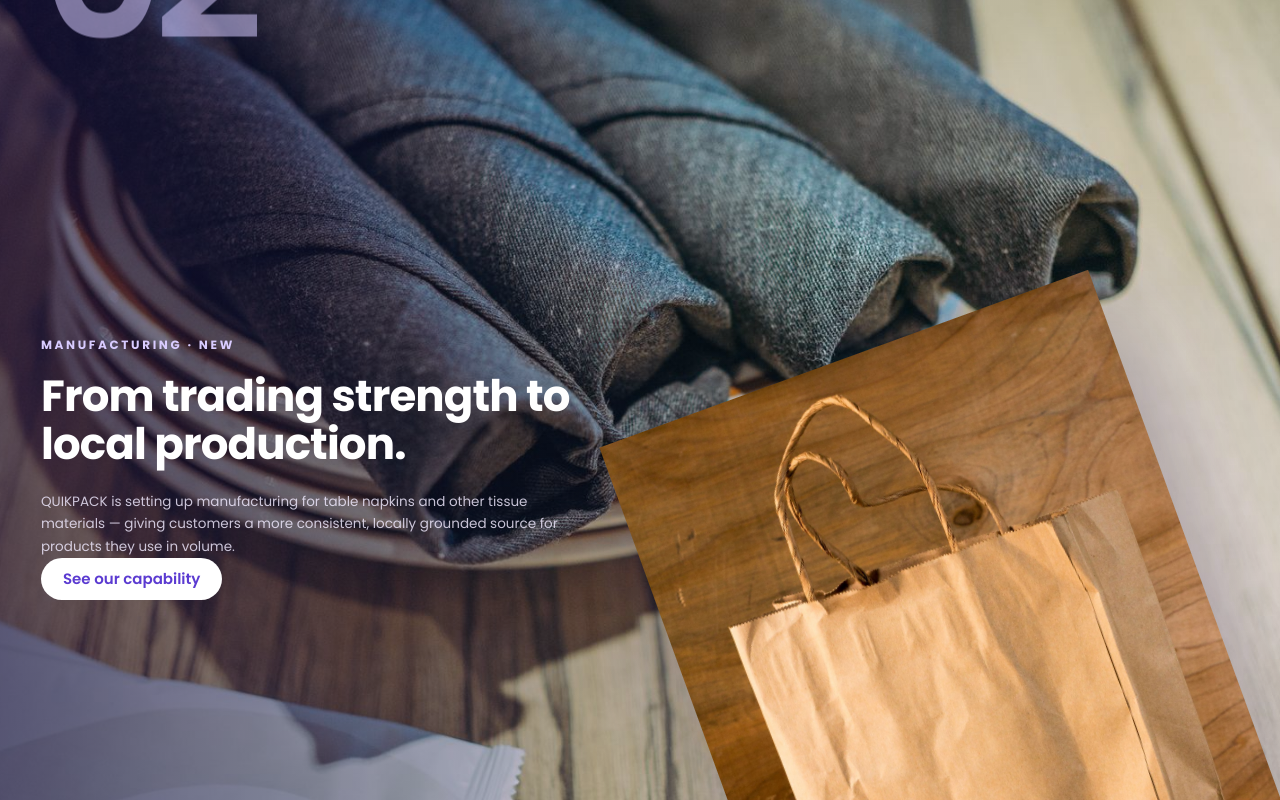
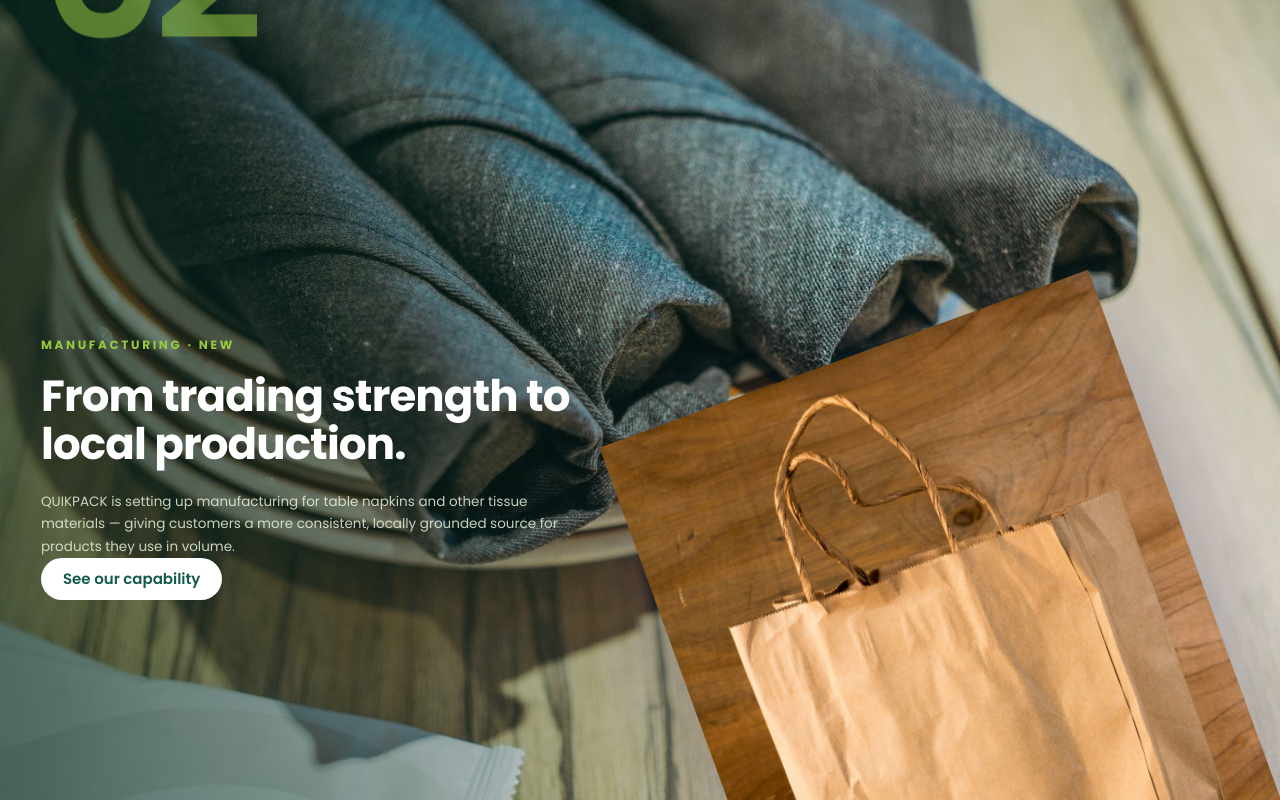
Before and after one commit to legendarylaure-byte/quikpack-tally, a Next.js app: page / in a window 1280 px wide. Shown: the part 1688-2488 px from the top of the page. Built offline with nearby package versions, Linux system fonts and the light colour scheme; no server answers.

Commit message:
Rework login layout and apply QUIKPACK brand palette

```diff
--- a/src/app/admin/users/page.tsx
+++ b/src/app/admin/users/page.tsx
@@ -345,7 +345,7 @@ function UserManagement() {
                             },
                           })
                         }
-                        className="size-4 accent-[#7dbd17]"
+                        className="size-4 accent-brand"
                       />
                       {feature.label}
                     </label>
--- a/src/app/globals.css
+++ b/src/app/globals.css
@@ -2,9 +2,9 @@
 @import "tailwindcss";
 
 @theme inline {
-  --color-brand: #7dbd17;
-  --color-accent: #68c924;
-  --color-navy: #2f1d58;
+  --color-brand: #145a4a;
+  --color-accent: #97c93e;
+  --color-navy: #145a4a;
   --color-info: #011bca;
   --color-warning: #ffd215;
   --color-error: #f74028;
@@ -15,12 +15,12 @@
 
 :root {
   --background: #f5f5f5;
-  --foreground: #2f1d58;
+  --foreground: #145a4a;
 }
 
 @media (prefers-color-scheme: dark) {
   :root {
-    --background: #2f1d58;
+    --background: #145a4a;
     --foreground: #ffffff;
   }
 }
@@ -33,74 +33,171 @@ body {
 
 .glass-panel {
   background: rgba(255, 255, 255, 0.8);
-  border: 1px solid rgba(125, 189, 23, 0.18);
-  box-shadow: 0 20px 50px rgba(47, 29, 88, 0.12);
+  border: 1px solid rgba(151, 201, 62, 0.18);
+  box-shadow: 0 20px 50px rgba(14, 63, 51, 0.12);
   backdrop-filter: blur(12px);
 }
 
 @media (prefers-color-scheme: dark) {
   .glass-panel {
     background: rgba(255, 255, 255, 0.08);
-    border-color: rgba(125, 189, 23, 0.3);
+    border-color: rgba(151, 201, 62, 0.3);
   }
 }
 
 .auth-shell {
+  display: grid;
+  min-height: 100vh;
+  grid-template-columns: minmax(0, 1.05fr) minmax(420px, 0.95fr);
+  background: #f6faf0;
+}
+
+.auth-shell__story {
+  display: flex;
+  min-width: 0;
+  flex-direction: column;
+  background: #145a4a;
+  color: #fff;
+}
+
+.auth-shell__media {
   position: relative;
-  isolation: isolate;
+  flex: 1 1 auto;
+  min-height: 42vh;
   overflow: hidden;
-  background: #2f1d58;
+  background: #145a4a url("/assets/marketing/login-background.jpg") center / cover no-repeat;
+}
+
+.auth-shell__media::after {
+  position: absolute;
+  inset: 0;
+  background: linear-gradient(180deg, rgba(8, 44, 35, 0.08), rgba(20, 90, 74, 0.5));
+  content: "";
+  pointer-events: none;
 }
 
 .auth-shell__video {
   position: absolute;
-  z-index: 0;
   inset: 0;
   width: 100%;
   height: 100%;
   object-fit: cover;
 }
 
-.auth-shell::after {
-  position: absolute;
+.auth-shell__story-content {
+  position: relative;
   z-index: 1;
-  inset: 0;
-  background: linear-gradient(120deg, rgba(47, 29, 88, 0.72), rgba(91, 59, 209, 0.42));
-  content: "";
-  pointer-events: none;
+  padding: clamp(28px, 4vw, 56px);
+  background: linear-gradient(135deg, #145a4a, #0f473b);
+}
+
+.auth-shell__eyebrow {
+  color: #97c93e;
+  font-size: 12px;
+  font-weight: 700;
+  letter-spacing: 0.2em;
+  text-transform: uppercase;
+}
+
+.auth-shell__story-content h2 {
+  margin-top: 14px;
+  max-width: 520px;
+  font-size: clamp(28px, 3vw, 46px);
+  font-weight: 800;
+  line-height: 1.1;
+  letter-spacing: -0.02em;
+}
+
+.auth-shell__story-content > p:not(.auth-shell__eyebrow) {
+  max-width: 520px;
+  margin-top: 16px;
+  color: rgba(238, 248, 226, 0.8);
+  font-size: 15px;
+  line-height: 1.6;
+}
+
+.auth-shell__chips {
+  display: flex;
+  flex-wrap: wrap;
+  gap: 8px;
+  margin-top: 24px;
+}
+
+.auth-shell__chips span {
+  border: 1px solid rgba(151, 201, 62, 0.5);
+  border-radius: 999px;
+  padding: 6px 12px;
+  color: rgba(238, 248, 226, 0.9);
+  font-size: 12px;
+  font-weight: 600;
+}
+
+.auth-shell__cta {
+  display: inline-flex;
+  align-items: center;
+  gap: 8px;
+  margin-top: 26px;
+  border-radius: 999px;
+  background: #97c93e;
+  padding: 12px 20px;
+  color: #145a4a;
+  font-size: 14px;
+  font-weight: 700;
+  transition: transform 0.25s ease, box-shadow 0.25s ease;
+}
+
+.auth-shell__cta:hover {
+  transform: translateY(-2px);
+  box-shadow: 0 12px 26px rgba(151, 201, 62, 0.28);
+}
+
+.auth-shell__form-side {
+  display: grid;
+  min-width: 0;
+  place-items: center;
+  padding: clamp(32px, 5vw, 72px);
 }
 
 .auth-shell__content {
   position: relative;
-  z-index: 2;
+  z-index: 1;
 }
 
 .auth-shell__brand img {
   width: 136px;
   height: 52px;
   object-fit: contain;
-  filter: drop-shadow(0 2px 8px rgba(0, 0, 0, 0.25));
 }
 
 .auth-shell .glass-panel {
-  background: rgba(255, 255, 255, 0.9);
-  border-color: rgba(255, 255, 255, 0.7);
-  box-shadow: 0 30px 80px rgba(21, 8, 59, 0.3);
+  background: rgba(255, 255, 255, 0.92);
+  border-color: rgba(20, 90, 74, 0.14);
+  box-shadow: 0 30px 80px rgba(8, 44, 35, 0.16);
   backdrop-filter: blur(18px);
+}
+
+@media (max-width: 900px) {
+  .auth-shell {
+    grid-template-columns: 1fr;
+  }
+
+  .auth-shell__media {
+    min-height: 34vh;
+  }
+
+  .auth-shell__form-side {
+    padding: 36px 20px 56px;
+  }
 }
 
 @media (prefers-reduced-motion: reduce) {
   .auth-shell__video {
     display: none;
   }
-
-  .auth-shell {
-    background: #2f1d58 url("/assets/marketing/login-background.jpg") center / cover no-repeat;
-  }
 }
 
 .brand-gradient {
-  background: linear-gradient(135deg, #7dbd17 0%, #68c924 100%);
+  background: linear-gradient(135deg, #145a4a 0%, #0f473b 100%);
 }
 
 @media print {
@@ -109,7 +206,7 @@ body {
   }
   body {
     background: #ffffff;
-    color: #2f1d58;
+    color: #145a4a;
   }
 }
 
@@ -126,13 +223,14 @@ body {
 
 /* Marketing website ------------------------------------------------------ */
 .mk-site {
-  --mk-ink: #0d0b1a;
-  --mk-muted: #4a4568;
-  --mk-lilac: #e7e3fb;
-  --mk-num: #cfc6f6;
-  --mk-num-dark: rgba(214, 203, 255, 0.55);
-  --mk-violet: #5b3bd1;
-  --mk-deep: #3a1f8c;
+  --mk-ink: #123f35;
+  --mk-muted: #4d6a5f;
+  --mk-lilac: #eef6e7;
+  --mk-num: #d9ecbd;
+  --mk-num-dark: rgba(151, 201, 62, 0.55);
+  --mk-brand: #145a4a;
+  --mk-accent: #97c93e;
+  --mk-brand-dark: #0f473b;
   --mk-pad: clamp(18px, 3.2vw, 46px);
 
   position: relative;
@@ -276,7 +374,7 @@ body.mk-dark-nav .mk-badge {
 
 .mk-button:hover {
   transform: translateY(-2px);
-  box-shadow: 0 18px 38px rgba(47, 29, 88, 0.2);
+  box-shadow: 0 18px 38px rgba(14, 63, 51, 0.2);
   opacity: 0.98;
 }
 
@@ -285,47 +383,47 @@ body.mk-dark-nav .mk-badge {
 }
 
 .mk-button:focus-visible {
-  outline: 3px solid rgba(91, 59, 209, 0.35);
+  outline: 3px solid rgba(20, 90, 74, 0.35);
   outline-offset: 3px;
 }
 
 .mk-button--primary {
-  border: 1px solid var(--mk-violet);
-  background: var(--mk-violet);
+  border: 1px solid var(--mk-brand);
+  background: var(--mk-brand);
   color: #fff;
-  box-shadow: 0 14px 30px rgba(91, 59, 209, 0.25);
+  box-shadow: 0 14px 30px rgba(20, 90, 74, 0.25);
 }
 
 .mk-button--outline {
-  border: 1px solid rgba(91, 59, 209, 0.3);
+  border: 1px solid rgba(20, 90, 74, 0.3);
   background: rgba(255, 255, 255, 0.94);
-  color: var(--mk-violet);
-  box-shadow: 0 10px 24px rgba(47, 29, 88, 0.08);
+  color: var(--mk-brand);
+  box-shadow: 0 10px 24px rgba(14, 63, 51, 0.08);
 }
 
 .mk-button--ghost {
-  border: 1px solid rgba(13, 11, 26, 0.16);
+  border: 1px solid rgba(18, 63, 53, 0.16);
   background: rgba(255, 255, 255, 0.72);
   color: var(--mk-ink);
 }
 
 .mk-button--light {
   background: #fff;
-  color: var(--mk-violet);
+  color: var(--mk-brand);
 }
 
 body.mk-dark-nav .mk-nav .mk-button--primary,
 body.mk-dark-nav .mk-nav .mk-button--outline {
   border-color: transparent;
   background: #fff;
-  color: var(--mk-violet);
+  color: var(--mk-brand);
 }
 
 .mk-menu-button {
   display: none;
   width: 42px;
   height: 42px;
-  border: 1px solid rgba(13, 11, 26, 0.18);
+  border: 1px solid rgba(18, 63, 53, 0.18);
   border-radius: 50%;
   background: rgba(255, 255, 255, 0.6);
   color: var(--mk-ink);
@@ -339,10 +437,10 @@ body.mk-dark-nav .mk-nav .mk-button--outline {
   top: 70px;
   right: 18px;
   left: 18px;
-  border: 1px solid rgba(91, 59, 209, 0.18);
+  border: 1px solid rgba(20, 90, 74, 0.18);
   border-radius: 28px;
   background: rgba(255, 255, 255, 0.94);
-  box-shadow: 0 30px 70px rgba(47, 29, 88, 0.2);
+  box-shadow: 0 30px 70px rgba(14, 63, 51, 0.2);
   backdrop-filter: blur(16px);
 }
 
@@ -360,8 +458,8 @@ body.mk-dark-nav .mk-nav .mk-button--outline {
 }
 
 .mk-mobile-menu nav a:not(.mk-button):hover {
-  background: rgba(91, 59, 209, 0.08);
-  color: var(--mk-violet);
+  background: rgba(20, 90, 74, 0.08);
+  color: var(--mk-brand);
 }
 
 .mk-mobile-menu .mk-button {
@@ -373,7 +471,7 @@ body.mk-dark-nav .mk-nav .mk-button--outline {
 }
 
 .mk-mobile-menu .mk-button--outline {
-  color: var(--mk-violet);
+  color: var(--mk-brand);
 }
 
 .mk-badge {
@@ -384,26 +482,26 @@ body.mk-dark-nav .mk-nav .mk-button--outline {
   display: flex;
   align-items: center;
   gap: 8px;
-  color: #2b2550;
+  color: #123f35;
   font-size: 12.5px;
   font-weight: 500;
   transition: color 0.5s ease;
 }
 
 .mk-badge b {
-  color: var(--mk-violet);
+  color: var(--mk-brand);
 }
 
 body.mk-dark-nav .mk-badge b {
-  color: #d9ccff;
+  color: var(--mk-accent);
 }
 
 .mk-badge__dot {
   width: 8px;
   height: 8px;
   border-radius: 50%;
-  background: var(--mk-violet);
-  box-shadow: 0 0 0 4px rgba(91, 59, 209, 0.14);
+  background: var(--mk-brand);
+  box-shadow: 0 0 0 4px rgba(20, 90, 74, 0.14);
 }
 
 #bee {
@@ -429,7 +527,7 @@ body.mk-dark-nav .mk-badge b {
   width: min(30vh, 220px);
   max-width: 32vw;
   pointer-events: none;
-  filter: drop-shadow(0 24px 34px rgba(47, 29, 88, 0.24));
+  filter: drop-shadow(0 24px 34px rgba(14, 63, 51, 0.24));
   animation: mk-bee-float 5s ease-in-out infinite;
 }
 
@@ -459,7 +557,7 @@ body.mk-dark-nav .mk-badge b {
 .mk-hero {
   z-index: 3;
   overflow: visible;
-  background: #e4e0fa
+  background: #eef6e7
     url("/assets/marketing/hero-backdrop.jpg")
     center / cover no-repeat;
 }
@@ -468,7 +566,7 @@ body.mk-dark-nav .mk-badge b {
   position: absolute;
   z-index: 0;
   inset: 0;
-  background: linear-gradient(180deg, rgba(231, 227, 251, 0.92), rgba(231, 227, 251, 0.68) 55%, rgba(231, 227, 251, 0.9));
+  background: linear-gradient(180deg, rgba(238, 246, 231, 0.92), rgba(238, 246, 231, 0.68) 55%, rgba(238, 246, 231, 0.9));
   content: "";
 }
 
@@ -483,7 +581,7 @@ body.mk-dark-nav .mk-badge b {
   font-weight: 800;
   line-height: 1.04;
   letter-spacing: -0.035em;
-  color: var(--mk-deep);
+  color: var(--mk-brand-dark);
   text-shadow: 0 2px 24px rgba(255, 255, 255, 0.85);
   will-change: transform;
 }
@@ -560,7 +658,7 @@ body.mk-dark-nav .mk-badge b {
   bottom: -24vw;
   left: -14vw;
   width: clamp(420px, 64vw, 1100px);
-  filter: drop-shadow(0 30px 40px rgba(80, 50, 160, 0.18));
+  filter: drop-shadow(0 30px 40px rgba(20, 90, 74, 0.18));
   transform-origin: 60% 40%;
 }
 
@@ -588,7 +686,7 @@ body.mk-dark-nav .mk-badge b {
 }
 
 .mk-eyebrow {
-  color: var(--mk-violet);
+  color: var(--mk-brand);
   font-size: 12px;
   font-weight: 700;
   letter-spacing: 0.22em;
@@ -616,7 +714,7 @@ body.mk-dark-nav .mk-badge b {
 
 .mk-section--dark {
   z-index: 3;
-  background: var(--mk-deep)
+  background: var(--mk-brand-dark)
     url("/assets/marketing/table-napkins.jpg")
     center / cover no-repeat;
   color: #fff;
@@ -626,7 +724,7 @@ body.mk-dark-nav .mk-badge b {
 .mk-page-cta::before {
   position: absolute;
   inset: 0;
-  background: linear-gradient(90deg, rgba(25, 10, 70, 0.55) 0%, rgba(25, 10, 70, 0.05) 60%);
+  background: linear-gradient(90deg, rgba(8, 44, 35, 0.55) 0%, rgba(8, 44, 35, 0.05) 60%);
   content: "";
 }
 
@@ -637,12 +735,12 @@ body.mk-dark-nav .mk-badge b {
 
 .mk-section--dark .mk-eyebrow,
 .mk-page-cta .mk-eyebrow {
-  color: #d9ccff;
+  color: var(--mk-accent);
 }
 
 .mk-section--dark .mk-section__body,
 .mk-page-cta p:not(.mk-eyebrow) {
-  color: rgba(240, 234, 255, 0.82);
+  color: rgba(238, 248, 226, 0.82);
 }
 
 .mk-big-num {
@@ -678,10 +776,10 @@ body.mk-dark-nav .mk-badge b {
 .mk-product-card {
   position: relative;
   overflow: hidden;
-  border: 1px solid rgba(91, 59, 209, 0.16);
+  border: 1px solid rgba(20, 90, 74, 0.16);
   border-radius: 24px;
-  background: linear-gradient(145deg, rgba(255, 255, 255, 0.88), rgba(231, 227, 251, 0.62));
-  box-shadow: 0 24px 60px rgba(47, 29, 88, 0.1);
+  background: linear-gradient(145deg, rgba(255, 255, 255, 0.88), rgba(238, 246, 231, 0.62));
+  box-shadow: 0 24px 60px rgba(14, 63, 51, 0.1);
   backdrop-filter: blur(16px);
   transition: transform 0.4s ease, box-shadow 0.4s ease, border-color 0.4s ease;
 }
@@ -694,7 +792,7 @@ body.mk-dark-nav .mk-badge b {
   right: -20%;
   width: 70%;
   height: 120%;
-  background: radial-gradient(circle, rgba(91, 59, 209, 0.12), transparent 70%);
+  background: radial-gradient(circle, rgba(20, 90, 74, 0.12), transparent 70%);
   content: "";
   opacity: 0;
   pointer-events: none;
@@ -709,9 +807,9 @@ body.mk-dark-nav .mk-badge b {
 .mk-detail-list article:hover,
 .mk-category-card:hover,
 .mk-product-card:hover {
-  border-color: rgba(91, 59, 209, 0.3);
+  border-color: rgba(20, 90, 74, 0.3);
   transform: translateY(-4px);
-  box-shadow: 0 30px 70px rgba(47, 29, 88, 0.16);
+  box-shadow: 0 30px 70px rgba(14, 63, 51, 0.16);
 }
 
 .mk-detail-list article:hover::before,
@@ -740,12 +838,12 @@ body.mk-dark-nav .mk-badge b {
 }
 
 .mk-section--dark .mk-detail-list p {
-  color: rgba(240, 234, 255, 0.75);
+  color: rgba(238, 248, 226, 0.75);
 }
 
 .mk-section--range {
   z-index: 2;
-  background: linear-gradient(180deg, #e4e0fa 0%, #ece9fc 100%);
+  background: linear-gradient(180deg, #eef6e7 0%, #f6faf0 100%);
 }
 
 .mk-section--range .mk-section__inner {
@@ -778,12 +876,12 @@ body.mk-dark-nav .mk-badge b {
   width: 160px;
   height: 160px;
   border-radius: 50%;
-  background: radial-gradient(circle, rgba(91, 59, 209, 0.18), transparent 70%);
+  background: radial-gradient(circle, rgba(20, 90, 74, 0.18), transparent 70%);
   content: "";
 }
 
 .mk-category-card__num {
-  color: var(--mk-violet);
+  color: var(--mk-brand);
   font-size: 12px;
   font-weight: 700;
   letter-spacing: 0.18em;
@@ -809,7 +907,7 @@ body.mk-dark-nav .mk-badge b {
   position: absolute;
   right: 22px;
   bottom: 20px;
-  color: var(--mk-violet);
+  color: var(--mk-brand);
   font-size: 20px;
 }
 
@@ -819,13 +917,13 @@ body.mk-dark-nav .mk-badge b {
 
 .mk-section--sustainability {
   z-index: 1;
-  background: linear-gradient(180deg, #ece9fc 0%, #e7e3fb 100%);
+  background: linear-gradient(180deg, #f6faf0 0%, #eef6e7 100%);
 }
 
 .mk-text-link {
   display: inline-block;
   margin-top: 24px;
-  color: var(--mk-violet);
+  color: var(--mk-brand);
   font-size: 14px;
   font-weight: 700;
 }
@@ -840,7 +938,7 @@ body.mk-dark-nav .mk-badge b {
   min-height: 86vh;
   align-items: center;
   padding: 20vh var(--mk-pad) 10vh;
-  background: #e4e0fa
+  background: #eef6e7
     url("/assets/marketing/hero-backdrop.jpg")
     center / cover no-repeat;
 }
@@ -871,7 +969,7 @@ body.mk-dark-nav .mk-badge b {
   min-height: 72vh;
   place-items: center;
   padding: 12vh var(--mk-pad);
-  background: var(--mk-deep)
+  background: var(--mk-brand-dark)
     url("/assets/marketing/table-napkins.jpg")
     center / cover no-repeat;
   color: #fff;
@@ -898,10 +996,10 @@ body.mk-dark-nav .mk-badge b {
 .mk-form {
   display: grid;
   gap: 16px;
-  border: 1px solid rgba(91, 59, 209, 0.16);
+  border: 1px solid rgba(20, 90, 74, 0.16);
   border-radius: 28px;
   background: rgba(255, 255, 255, 0.76);
-  box-shadow: 0 30px 70px rgba(47, 29, 88, 0.12);
+  box-shadow: 0 30px 70px rgba(14, 63, 51, 0.12);
   padding: 28px;
   backdrop-filter: blur(14px);
 }
@@ -924,7 +1022,7 @@ body.mk-dark-nav .mk-badge b {
 .mk-form select,
 .mk-form textarea {
   width: 100%;
-  border: 1px solid rgba(13, 11, 26, 0.16);
+  border: 1px solid rgba(18, 63, 53, 0.16);
   border-radius: 14px;
   background: #fff;
   color: var(--mk-ink);
@@ -936,8 +1034,8 @@ body.mk-dark-nav .mk-badge b {
 .mk-form input:focus,
 .mk-form select:focus,
 .mk-form textarea:focus {
-  border-color: var(--mk-violet);
-  outline: 2px solid rgba(91, 59, 209, 0.18);
+  border-color: var(--mk-brand);
+  outline: 2px solid rgba(20, 90, 74, 0.18);
   outline-offset: 2px;
 }
 
@@ -962,7 +1060,7 @@ body.mk-dark-nav .mk-badge b {
   min-height: 84vh;
   align-items: center;
   padding: 20vh var(--mk-pad) 10vh;
-  background: #e4e0fa
+  background: #eef6e7
     url("/assets/marketing/hero-backdrop.jpg")
     center / cover no-repeat;
 }
@@ -1003,7 +1101,7 @@ body.mk-dark-nav .mk-badge b {
 .mk-product-hero__visual img {
   width: min(100%, 520px);
   border-radius: 32px;
-  box-shadow: 0 40px 90px rgba(47, 29, 88, 0.22);
+  box-shadow: 0 40px 90px rgba(14, 63, 51, 0.22);
 }
 
 .mk-section--product-grid .mk-section__inner {
@@ -1057,9 +1155,9 @@ body.mk-dark-nav .mk-badge b {
 
 .mk-product-card li {
   border-radius: 999px;
-  background: rgba(91, 59, 209, 0.08);
+  background: rgba(20, 90, 74, 0.08);
   padding: 7px 12px;
-  color: var(--mk-violet);
+  color: var(--mk-brand);
   font-size: 12px;
   font-weight: 500;
 }
@@ -1092,7 +1190,7 @@ body.mk-dark-nav .mk-badge b {
   z-index: 2;
   min-height: 100vh;
   padding: 16vh var(--mk-pad) 60px;
-  background: #e7e3fb;
+  background: #eef6e7;
 }
 
 .mk-footer__cta {
@@ -1141,7 +1239,7 @@ body.mk-dark-nav .mk-badge b {
 .mk-footer__brand span {
   display: block;
   margin-top: 8px;
-  color: var(--mk-violet);
+  color: var(--mk-brand);
   font-size: 14px;
   font-weight: 600;
 }
@@ -1175,13 +1273,13 @@ body.mk-dark-nav .mk-badge b {
 }
 
 .mk-footer__links a:hover {
-  color: var(--mk-violet);
+  color: var(--mk-brand);
 }
 
 .mk-footer__legal {
   max-width: 1200px;
   margin: 10vh auto 0;
-  border-top: 1px solid rgba(13, 11, 26, 0.1);
+  border-top: 1px solid rgba(18, 63, 53, 0.1);
   padding-top: 24px;
   color: var(--mk-muted);
   font-size: 12px;
--- a/src/app/products/[slug]/page.tsx
+++ b/src/app/products/[slug]/page.tsx
@@ -6,6 +6,8 @@ import { EnquiryForm } from "@/components/marketing/enquiry-form";
 import { MARKETING_ASSETS, PRODUCT_CATEGORIES } from "@/lib/marketing";
 
 type Params = { params: Promise<{ slug: string }> };
+
+export const instant = false;
 
 export function generateStaticParams() {
   return PRODUCT_CATEGORIES.map((category) => ({ slug: category.slug }));
--- a/src/components/resource-manager.tsx
+++ b/src/components/resource-manager.tsx
@@ -253,7 +253,7 @@ export function ResourceManager({
                     type="checkbox"
                     checked={draft[field.key] === true}
                     onChange={(event) => setField(field.key, event.target.checked)}
-                    className="mt-2 size-5 accent-[#7dbd17]"
+                    className="mt-2 size-5 accent-brand"
                   />
                 ) : field.type === "textarea" ? (
                   <textarea
--- a/src/lib/resend.ts
+++ b/src/lib/resend.ts
@@ -28,11 +28,11 @@ export async function sendUserInvite({
   const from = process.env.EMAIL_FROM || "QUIKPACK Tally <onboarding@resend.dev>";
   const expiresNote = "This link expires soon. If it expires, ask your admin to resend it.";
   const html = `
-    <div style="font-family:Arial,sans-serif;line-height:1.6;color:#2f1d58">
+    <div style="font-family:Arial,sans-serif;line-height:1.6;color:#145A4A">
       <h2>Welcome to quikpack Tally</h2>
       <p>Hello ${escapeHtml(fullName)},</p>
       <p>Your administrator has approved your access with the role <strong>${escapeHtml(role)}</strong>.</p>
-      <p><a href="${escapeHtml(resetUrl)}" style="background:#7dbd17;color:#fff;padding:12px 20px;border-radius:8px;text-decoration:none;display:inline-block">Set your password</a></p>
+      <p><a href="${escapeHtml(resetUrl)}" style="background:#145A4A;color:#fff;padding:12px 20px;border-radius:8px;text-decoration:none;display:inline-block">Set your password</a></p>
       <p>${escapeHtml(expiresNote)}</p>
       <p>If you did not expect this invitation, you can ignore this email.</p>
       <hr />
```
Also changed, not shown: src/components/auth-card.tsx (+28 -2 lines), public/manifest.webmanifest.
